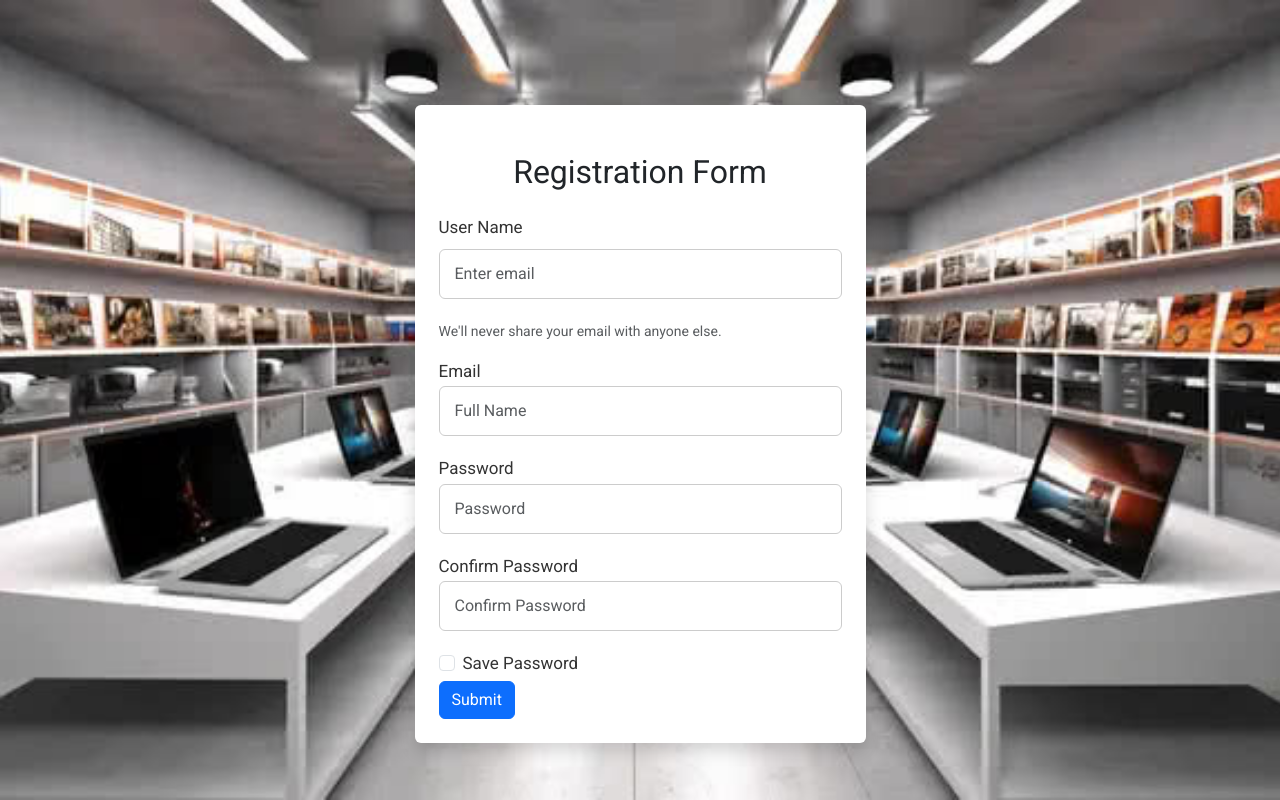
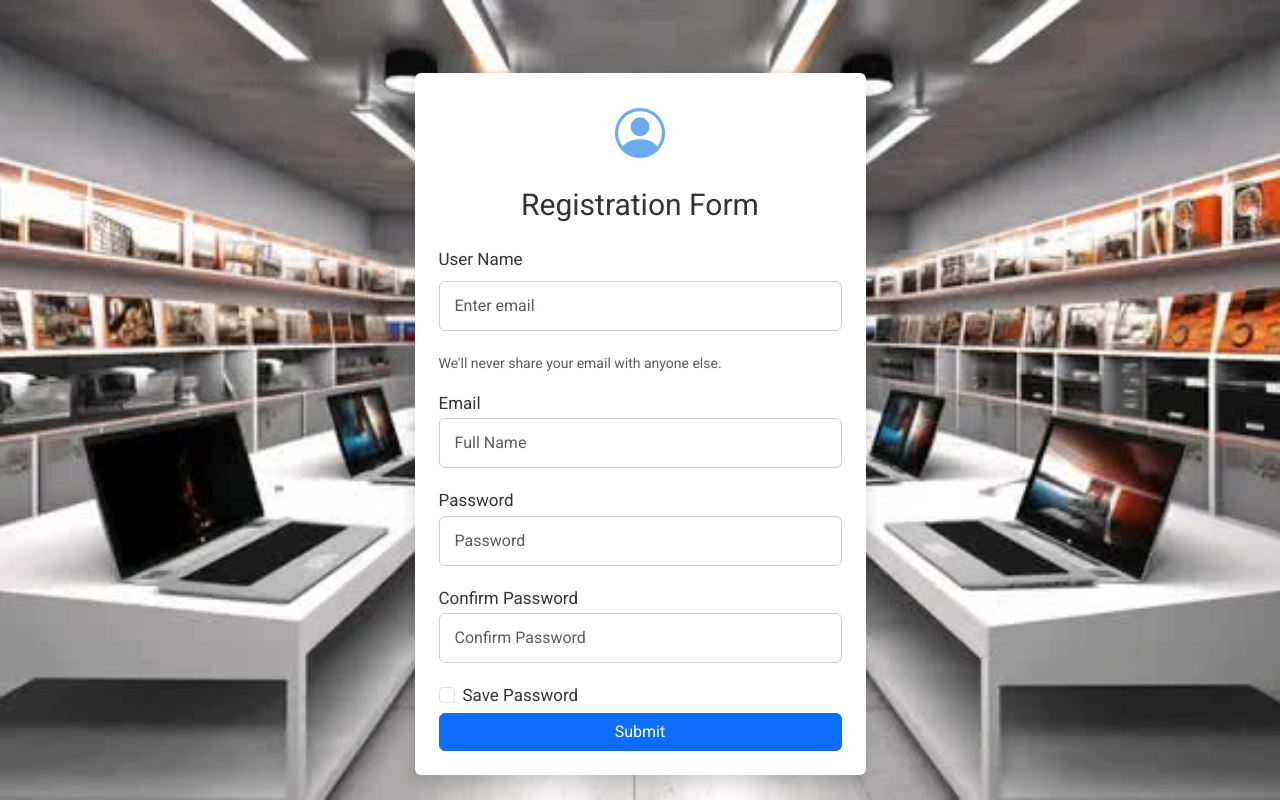
Before and after one commit to voltaire-rabino00/E-Commerce-Web, a PHP site: page /views/view.php in a window 1280 px wide. Run offline with PHP 8.4, Linux system fonts and the light colour scheme.

Commit message:
Initial Commit

```diff
--- a/user/assets/css/style.css
+++ b/user/assets/css/style.css
@@ -8,7 +8,7 @@ body {
   justify-content: center;
   align-items: center;
   height: 100vh;
-  max-width: 100%;
+  width: 100%;
   margin: 0;
   background-image: url('../../image/background-image.jpg');
   background-repeat: no-repeat;
@@ -25,6 +25,22 @@ form {
     background-color: #ffffff;
     border-radius: 10px;
     box-shadow: 0 8px 16px rgba(0, 0, 0, 0.1);
+}
+
+h2 {
+  text-align: center;
+  margin-bottom: 20px;
+  color: #333;
+  font-size: 30px;
+}
+
+.user-icon {
+  display: flex;
+  justify-content: center;
+  align-items: center;
+  font-size: 50px;
+  color: #6aabf1;
+  margin-bottom: 15px;
 }
 
 label {
@@ -52,3 +68,14 @@ input[type=email]:focus {
   border-color: #007bff;
   outline: none;
 }
+
+button {
+  width: 100%;
+  padding: 12px;
+  background-color: #007bff;
+  color: white;
+  border: none;
+  border-radius: 6px;
+  cursor: pointer;
+  font-size: 16px;
+}
--- /dev/null
+++ b/user/package.json
@@ -0,0 +1,5 @@
+{
+  "dependencies": {
+    "bootstrap-icons": "^1.13.1"
+  }
+}
--- a/user/views/view.php
+++ b/user/views/view.php
@@ -12,15 +12,20 @@
     <link href="https://cdn.jsdelivr.net/npm/bootstrap@5.3.7/dist/css/bootstrap.min.css" rel="stylesheet"
              integrity="sha384-LN+7fdVzj6u52u30Kp6M/trliBMCMKTyK833zpbD+pXdCLuTusPj697FH4R/5mcr" crossorigin="anonymous">
     <link href="https://cdn.jsdelivr.net/npm/bootstrap@5.3.3/dist/css/bootstrap.min.css" rel="stylesheet">
+    <link rel="stylesheet" href="https://cdn.jsdelivr.net/npm/bootstrap-icons@1.10.5/font/bootstrap-icons.css">
 
     <link rel="stylesheet" href="../assets/css/style.css">
 </head>
 
 <body>
+
     <div class="container mt-5">
     <div class="row justify-content-center">
     <div class="col-md-6 col-lg-5">
-    <form action="#" method="POST" class="container p-4 pt-5 shadow rounded bg-white" autocomplete="off">
+    <form action="#" method="POST" class="container p-4 pt-4  shadow rounded bg-white" autocomplete="off">
+        <div class="user-icon">
+            <i class="bi bi-person-circle"></i>
+        </div>
         <h2 class="mb-4 text-center">Registration Form</h2>
         <div class="mb-3">
             <label for="InputUsername1"
@@ -70,6 +75,7 @@
     </div>
 </div>
 
+
+
 </body>
-
 </html>
```
Also changed, not shown: user/README.md (renamed from README.md), user/package-lock.json (added).
